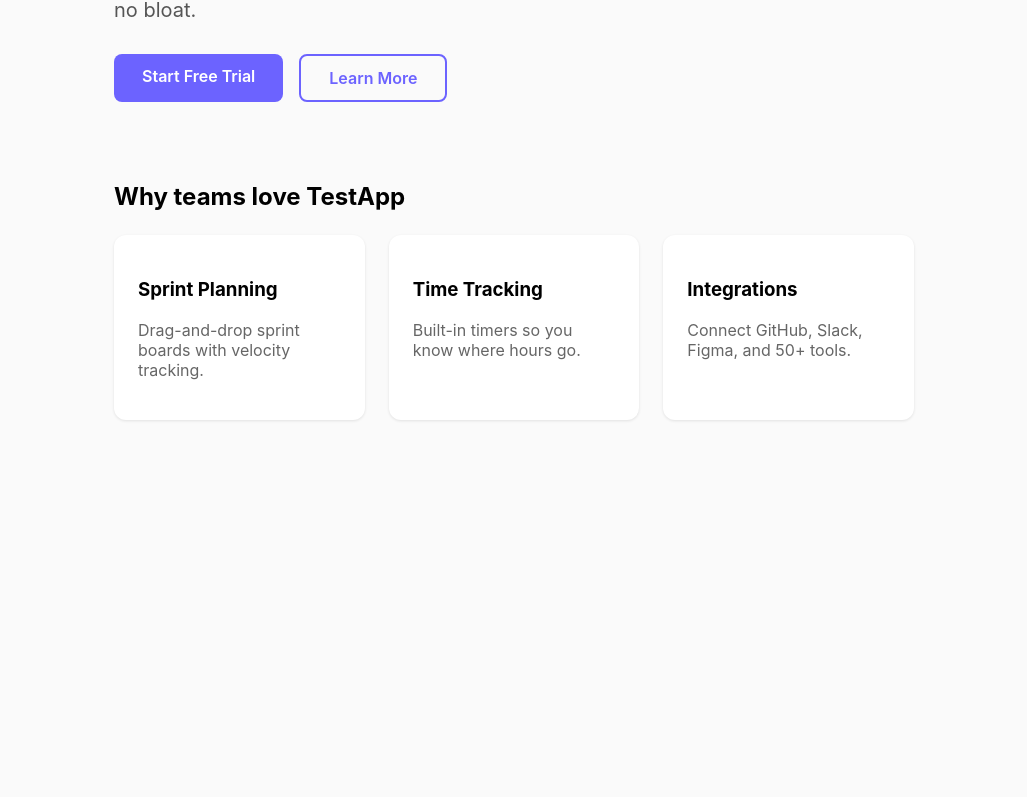
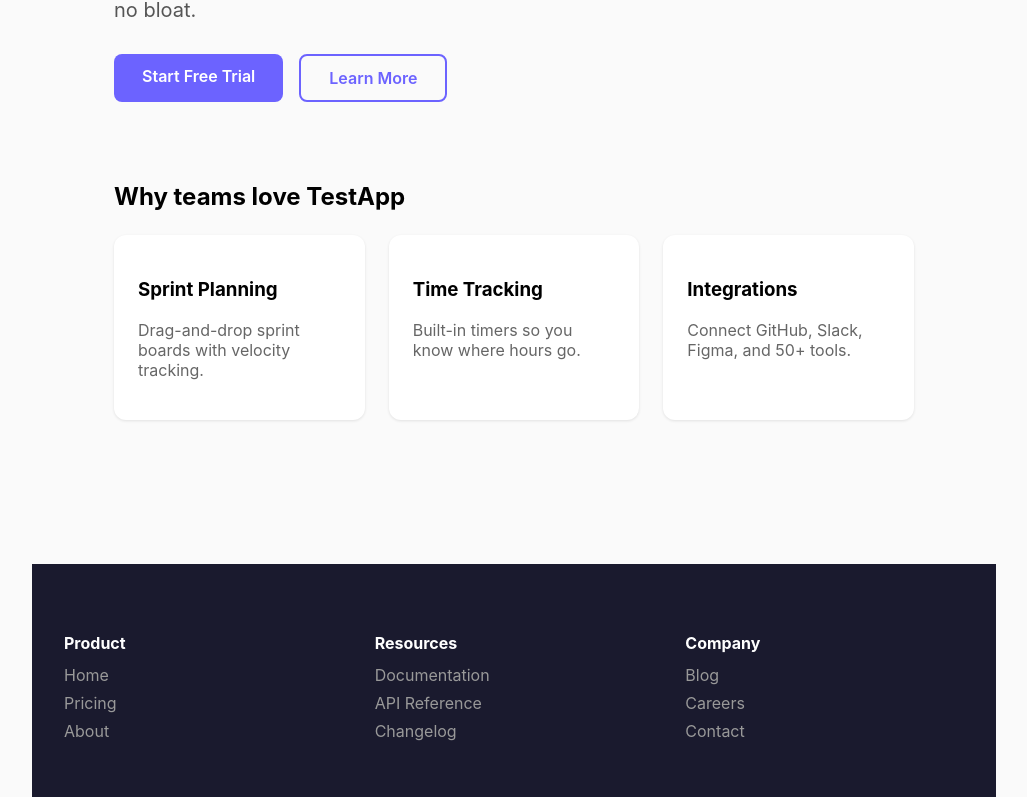
Before and after one commit to looksgoodtomeai/test-app, a Next.js app: page / in a window 1280 px wide. Shown: the part 257-1054 px from the top of the page, without its empty margins (126-1153 px from the left). Before the commit the page ends 800 px from the top, so only its background shows below. Built offline with nearby package versions, Linux system fonts and the light colour scheme.

Commit message:
feat: add shared footer component across all pages

```diff
--- a/src/app/layout.tsx
+++ b/src/app/layout.tsx
@@ -3,6 +3,31 @@ import type { Metadata } from 'next'
 export const metadata: Metadata = {
   title: 'TestApp - Project Management',
   description: 'A simple project management tool',
+}
+
+function Footer() {
+  return (
+    <footer style={{ background: '#1a1a2e', color: '#999', padding: '48px 32px', marginTop: 80, display: 'grid', gridTemplateColumns: 'repeat(3, 1fr)', gap: 32, maxWidth: 900, margin: '80px auto 0' }}>
+      <div>
+        <h4 style={{ color: '#fff', marginBottom: 12 }}>Product</h4>
+        <a href="/" style={{ color: '#999', textDecoration: 'none', display: 'block', marginBottom: 8 }}>Home</a>
+        <a href="/pricing" style={{ color: '#999', textDecoration: 'none', display: 'block', marginBottom: 8 }}>Pricing</a>
+        <a href="/about" style={{ color: '#999', textDecoration: 'none', display: 'block', marginBottom: 8 }}>About</a>
+      </div>
+      <div>
+        <h4 style={{ color: '#fff', marginBottom: 12 }}>Resources</h4>
+        <a href="#" style={{ color: '#999', textDecoration: 'none', display: 'block', marginBottom: 8 }}>Documentation</a>
+        <a href="#" style={{ color: '#999', textDecoration: 'none', display: 'block', marginBottom: 8 }}>API Reference</a>
+        <a href="#" style={{ color: '#999', textDecoration: 'none', display: 'block', marginBottom: 8 }}>Changelog</a>
+      </div>
+      <div>
+        <h4 style={{ color: '#fff', marginBottom: 12 }}>Company</h4>
+        <a href="#" style={{ color: '#999', textDecoration: 'none', display: 'block', marginBottom: 8 }}>Blog</a>
+        <a href="#" style={{ color: '#999', textDecoration: 'none', display: 'block', marginBottom: 8 }}>Careers</a>
+        <a href="mailto:hello@testapp.com" style={{ color: '#999', textDecoration: 'none', display: 'block', marginBottom: 8 }}>Contact</a>
+      </div>
+    </footer>
+  )
 }
 
 export default function RootLayout({ children }: { children: React.ReactNode }) {
@@ -18,6 +43,7 @@ export default function RootLayout({ children }: { children: React.ReactNode })
           </div>
         </nav>
         <main>{children}</main>
+        <Footer />
       </body>
     </html>
   )
```
